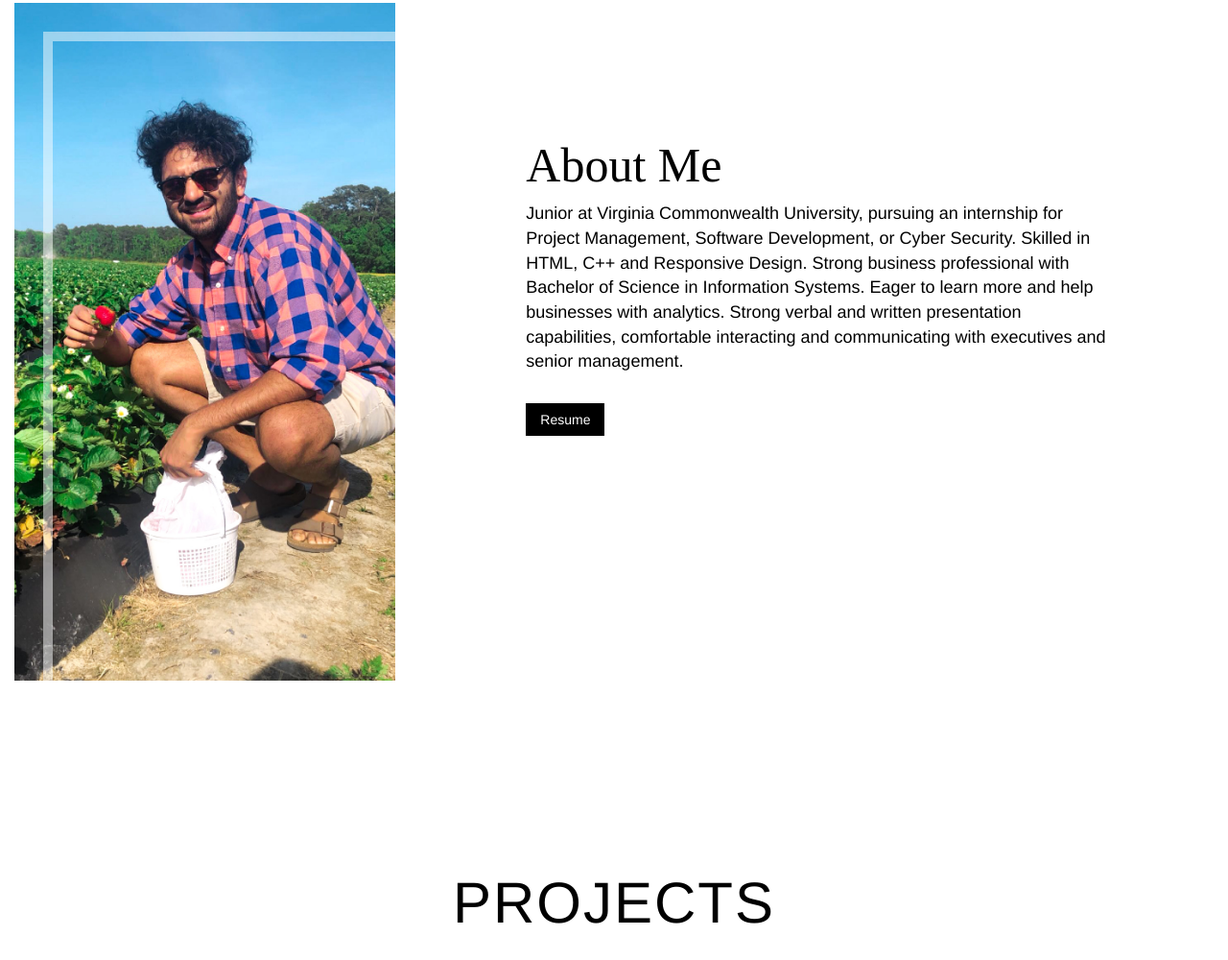
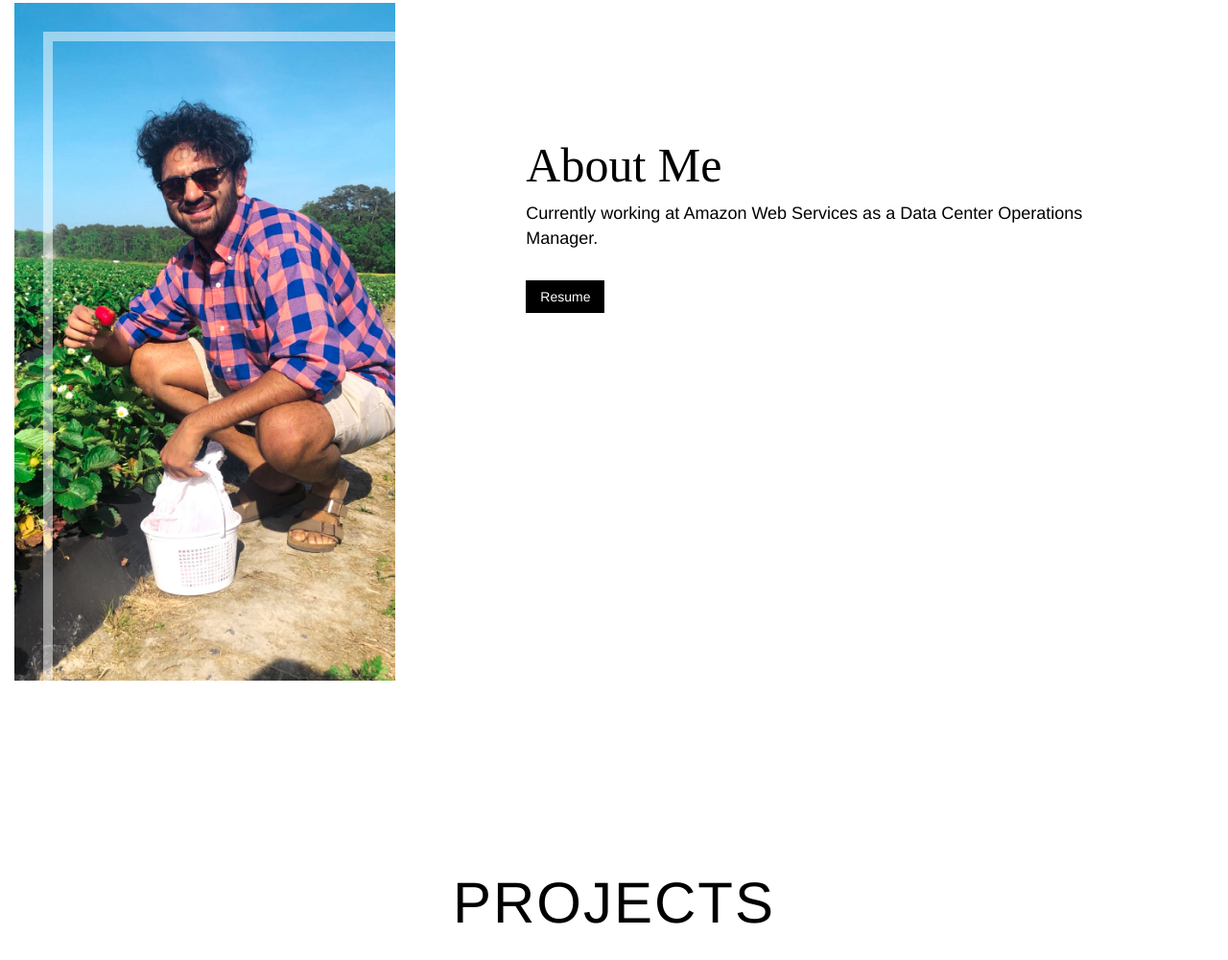
Before and after one commit to Rishitpatel1/rishitpatel, a plain HTML site: page index.html in a window 1280 px wide. Shown: the part 844-1844 px from the top of the page at 96% size. Drawn offline with nearby package versions, Linux system fonts and the light colour scheme.

Commit message:
Update index.html

```diff
--- a/index.html
+++ b/index.html
@@ -37,10 +37,7 @@
         <div class="col-lg-6 col-lg-offset-1">
           <div class="about-text">
           <h2>About Me</h2>
-          <p>Junior at Virginia Commonwealth University, pursuing an internship for Project Management, Software Development, or Cyber Security.
-             Skilled in HTML, C++ and Responsive Design. Strong business professional with Bachelor of Science in Information Systems.
-             Eager to learn more and help businesses with analytics.
-             Strong verbal and written presentation capabilities, comfortable interacting and communicating with executives and senior management. </p>
+          <p>Currently working at Amazon Web Services as a Data Center Operations Manager. </p>
           <a href="https://docs.google.com/document/d/1xCk-oNi1rCRXfGVH3G9BRfWAECBcX3V-ROTeGMOUKIQ/edit?usp=sharing"> Resume </a>
 
         </div>
```
